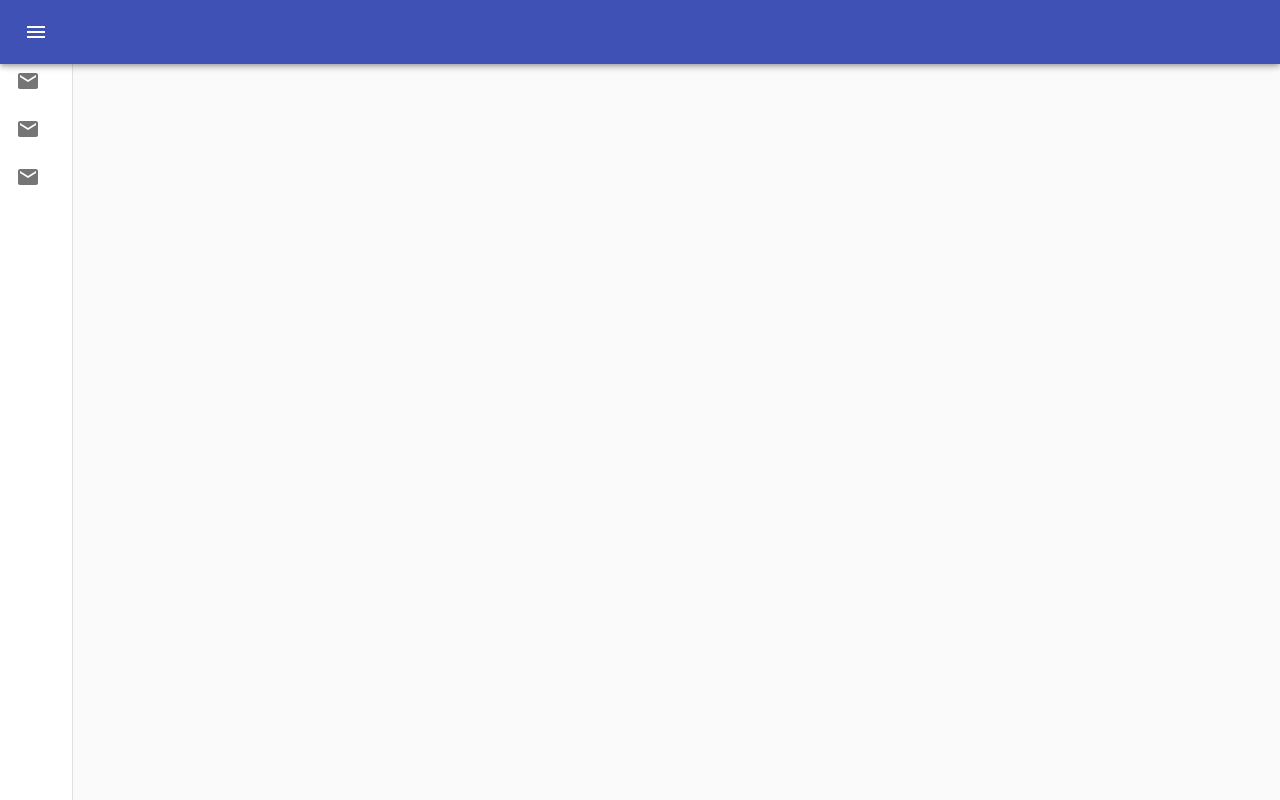
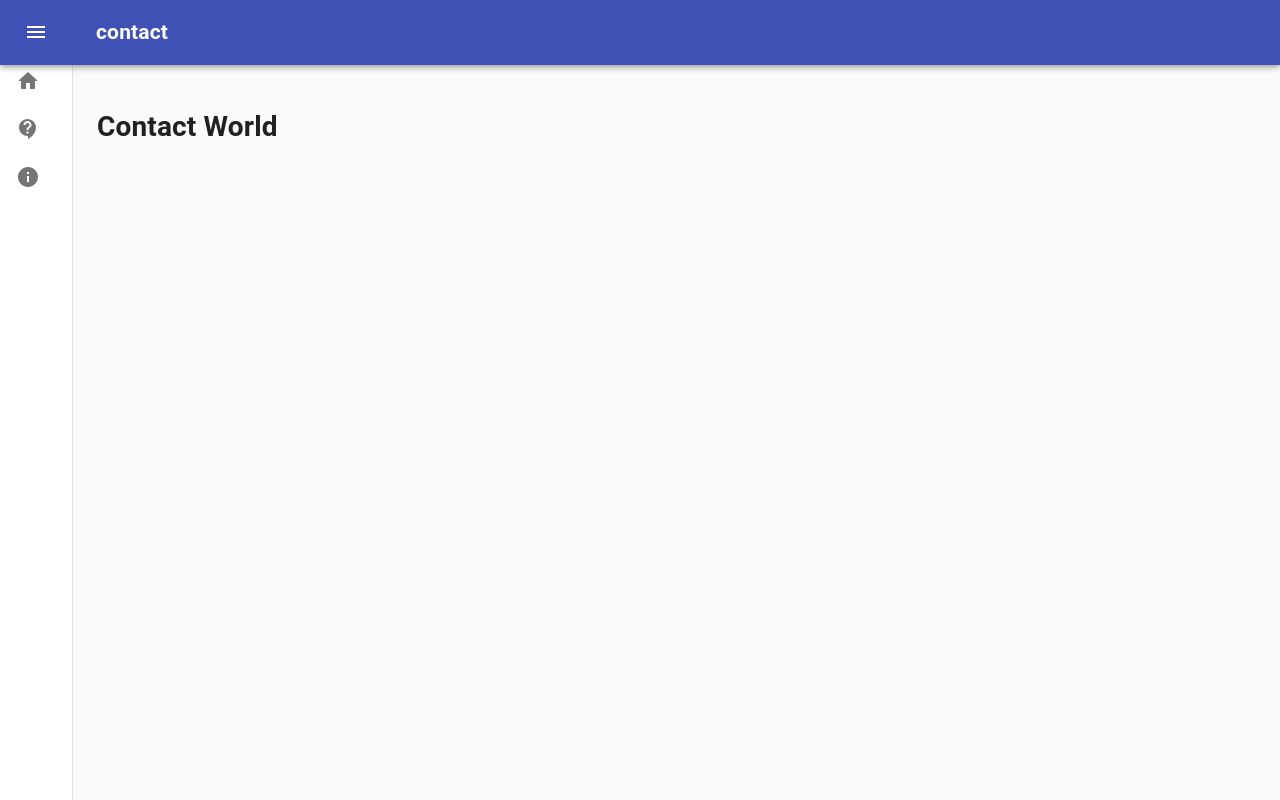
Before and after one commit to Tutifruiti/react_frontend, a React (Create React App) app: page /contact in a window 1280 px wide. Built offline with nearby package versions, Linux system fonts and the light colour scheme.

Commit message:
Basic layout done

```diff
--- a/src/components/Page/Content1.js
+++ /dev/null
@@ -1,5 +0,0 @@
-import React from 'react';
-
-export default function Home() {
-    return <h2>Home</h2>;
-  }
--- a/src/components/Page/Content2.js
+++ /dev/null
@@ -1,5 +0,0 @@
-import React from 'react';
-
-export default function About() {
-    return <h2>About</h2>;
-  }
--- /dev/null
+++ b/src/components/Pages/About.js
@@ -0,0 +1,7 @@
+import React from 'react';
+
+export default function Home(){
+    return (
+        <h1>About World</h1>
+    )
+}
--- /dev/null
+++ b/src/components/Pages/Contact.js
@@ -0,0 +1,7 @@
+import React from 'react';
+
+export default function Home(){
+    return (
+        <h1>Contact World</h1>
+    )
+}
--- /dev/null
+++ b/src/components/Pages/Home.js
@@ -0,0 +1,7 @@
+import React from 'react';
+
+export default function Home(){
+    return (
+        <h1>Home World</h1>
+    )
+}
--- a/src/components/base_components/AppBar.js
+++ b/src/components/base_components/AppBar.js
@@ -69,6 +69,7 @@ export default function MiniDrawer() {
 
   return (
     <div className={classes.root}>
+      <Router>
       <CssBaseline />
       <AppBar
         position="fixed"
@@ -88,10 +89,24 @@ export default function MiniDrawer() {
           >
             <MenuIcon />
           </IconButton>
+          <Switch>
+          <h2>
+            {Routes.map((route, index) => (
+
+                <Route
+                  key = {index}
+                  path = {route.path}
+                  exact = {route.exact}
+                  children = {route.name}
+                  />
+
+              ))}
+            </h2>
+          </Switch>
         </Toolbar>
       </AppBar>
 
-      <Router>
+
       <Drawer open={open} handleDrawerClose = {handleDrawerClose}/>
 
       <main className={classes.content}>
@@ -99,7 +114,6 @@ export default function MiniDrawer() {
         {/* A <Switch> looks through its children <Route>s and
               renders the first one that matches the current URL. */}
           <Switch>
-            <>
             {Routes.map((route, index) => (
                 <Route
                   key = {index}
@@ -108,7 +122,6 @@ export default function MiniDrawer() {
                   children = {<route.render/>}
                   />
               ))}
-              </>
           </Switch>
       </main>
 
--- a/src/components/base_components/Drawer.js
+++ b/src/components/base_components/Drawer.js
@@ -10,13 +10,8 @@ import List from '@material-ui/core/List';
 import ListItem from '@material-ui/core/ListItem';
 import ListItemIcon from '@material-ui/core/ListItemIcon';
 import ListItemText from '@material-ui/core/ListItemText';
-import InboxIcon from '@material-ui/icons/MoveToInbox';
-import MailIcon from '@material-ui/icons/Mail';
 
-import {
-  Link
-} from "react-router-dom";
-
+import { Link, Route} from "react-router-dom";
 
 import Routes from './Routes'
 
@@ -76,7 +71,11 @@ export default function CustomDrawer({open, handleDrawerClose}){
       <List>
           {Routes.map((route, index) => (
             <ListItem button key={route.index} component={Link} to={route.path}>
-                <ListItemIcon>{route.index % 2 === 0 ? <InboxIcon /> : <MailIcon />}</ListItemIcon>
+                <ListItemIcon>
+                <Route
+                  children = {route.icon}
+                  />
+                </ListItemIcon>
                 <ListItemText primary={route.name} />
             </ListItem>
           ))}
--- a/src/components/base_components/Routes.js
+++ b/src/components/base_components/Routes.js
@@ -1,32 +1,40 @@
 import React from 'react';
 
-import Content1 from '../Page/Content1'
-import Content2 from '../Page/Content2'
+import HomeIcon from '@material-ui/icons/Home';
+import ContactSupportIcon from '@material-ui/icons/ContactSupport';
+import InfoIcon from '@material-ui/icons/Info';
+
+import Home from '../Pages/Home'
+import Contact from '../Pages/Contact'
+import About from '../Pages/About'
 
 // Declare all routes with attribute
 // Routes are composed of:
-// path
-// name
-// comp
-// icon
-// exact boolean
+// path : lien url
+// name : le nom
+// render : la page à render
+// icon : l'icon associé
+// exact boolean : un suivis exacte de l'url
 const routes = [
     {
         path: "/",
         name: "home",
-        render: () => <Content1 />,
+        render: () => <Home />,
+        icon: () => <HomeIcon/>,
         exact: true,
     },
     {
-      path: "/inbox",
-      name: "inbox",
-      render: () => <Content2 />,
+      path: "/contact",
+      name: "contact",
+      render: () => <Contact />,
+      icon: () => <ContactSupportIcon/>,
       exact: true,
     },
     {
       path: "/about",
       name: "about",
-      render: () => <Content2 />,
+      render: () => <About />,
+      icon: () => <InfoIcon />,
       exact: true,
     }
 ]
```
